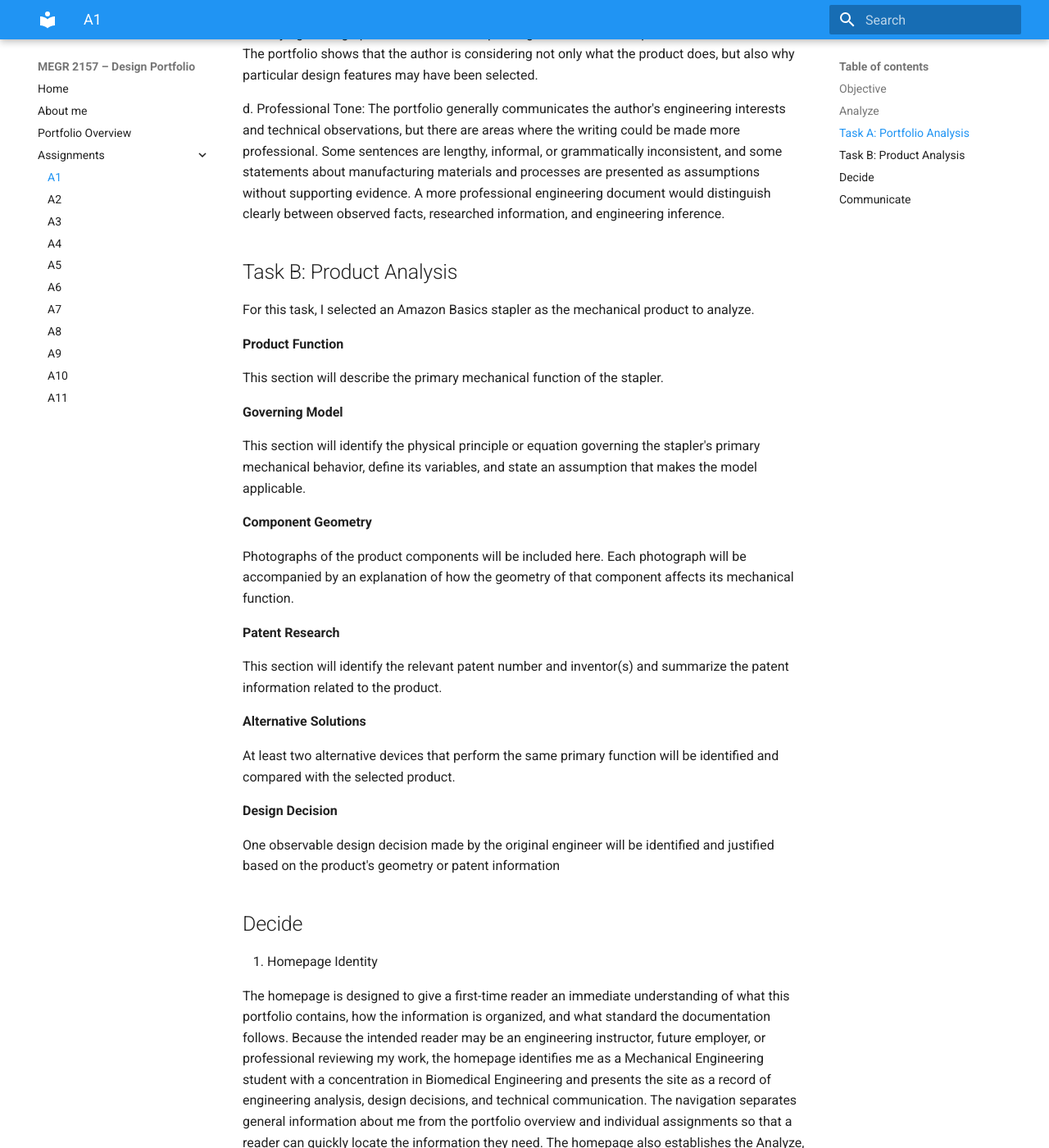
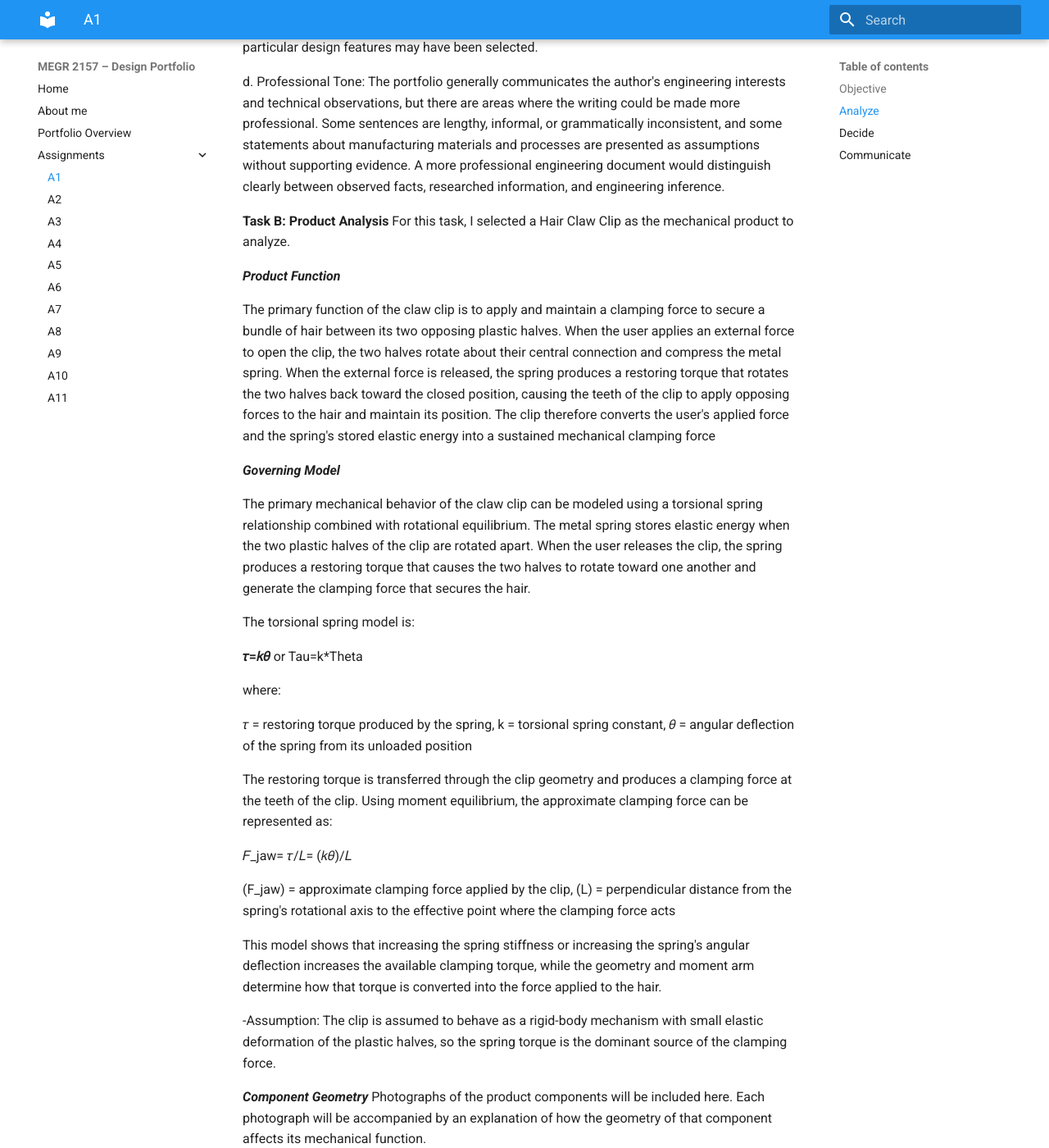
Before and after one commit to Rama-H/megr2157-portfolio, an MkDocs documentation site: the page built from docs/assignments/A01/index.md, in a window 1280 px wide and 1400 px high, scrolled down 1767 px. Shown: the whole window at 82% size. Built offline with MkDocs 1.6.1 and Material for MkDocs 9.7.7, drawn with Linux system fonts in a browser that asks for light colours; some of the changed text lies outside the part shown.

Commit message:
Revise portfolio and product analysis sections
Updated the portfolio analysis and product analysis sections, including changes to the product analyzed and formatting improvements. Enhanced clarity and professionalism in writing throughout the document.

```diff
--- a/docs/assignments/A01/index.md
+++ b/docs/assignments/A01/index.md
@@ -4,7 +4,7 @@
 The objective of this assignment is to build a professional engineering portfolio that documents my development as an engineer through analysis, engineering decisions, and technical communication. The portfolio will be used throughout the semester to document my work and demonstrate my ability to analyze problems, justify engineering decisions, and communicate my reasoning clearly.
 
 ## Analyze
-## Task A: Portfolio Analysis
+**Task A: Portfolio Analysis**
 
 For this task, I analyzed two engineering portfolios using four functional requirements: navigability, reproducibility, evidence of reasoning, and professional tone.
 
@@ -38,49 +38,69 @@ d. Professional Tone:
 The portfolio generally communicates the author's engineering interests and technical observations, but there are areas where the writing could be made more professional. Some sentences are lengthy, informal, or grammatically inconsistent, and some statements about manufacturing materials and processes are presented as assumptions without supporting evidence. A more professional engineering document would distinguish clearly between observed facts, researched information, and engineering inference.
 
 
-## Task B: Product Analysis
-For this task, I selected an Amazon Basics stapler as the mechanical product to analyze.
+**Task B: Product Analysis**
+For this task, I selected a Hair Claw Clip as the mechanical product to analyze.
 
-**Product Function**
+_**Product Function**_
 
-This section will describe the primary mechanical function of the stapler.
+The primary function of the claw clip is to apply and maintain a clamping force to secure a bundle of hair between its two opposing plastic halves. When the user applies an external force to open the clip, the two halves rotate about their central connection and compress the metal spring. When the external force is released, the spring produces a restoring torque that rotates the two halves back toward the closed position, causing the teeth of the clip to apply opposing forces to the hair and maintain its position. The clip therefore converts the user's applied force and the spring's stored elastic energy into a sustained mechanical clamping force
 
-**Governing Model**
+_**Governing Model**_
 
-This section will identify the physical principle or equation governing the stapler's primary mechanical behavior, define its variables, and state an assumption that makes the model applicable.
+The primary mechanical behavior of the claw clip can be modeled using a torsional spring relationship combined with rotational equilibrium. The metal spring stores elastic energy when the two plastic halves of the clip are rotated apart. When the user releases the clip, the spring produces a restoring torque that causes the two halves to rotate toward one another and generate the clamping force that secures the hair.
 
-**Component Geometry**
+The torsional spring model is:
 
+**𝜏=𝑘𝜃**   or Tau=k*Theta
+
+where:
+
+𝜏 = restoring torque produced by the spring,
+k = torsional spring constant,
+𝜃 = angular deflection of the spring from its unloaded position
+
+The restoring torque is transferred through the clip geometry and produces a clamping force at the teeth of the clip. Using moment equilibrium, the approximate clamping force can be represented as:
+
+𝐹_jaw= 𝜏/𝐿= (𝑘𝜃)/𝐿
+
+(F_jaw) = approximate clamping force applied by the clip,
+(L) = perpendicular distance from the spring's rotational axis to the effective point where the clamping force acts
+
+This model shows that increasing the spring stiffness or increasing the spring's angular deflection increases the available clamping torque, while the geometry and moment arm determine how that torque is converted into the force applied to the hair.
+
+-Assumption: The clip is assumed to behave as a rigid-body mechanism with small elastic deformation of the plastic halves, so the spring torque is the dominant source of the clamping force.
+
+_**Component Geometry**_
 Photographs of the product components will be included here. Each photograph will be accompanied by an explanation of how the geometry of that component affects its mechanical function.
 
-**Patent Research**
+_**Patent Research**_
 
 This section will identify the relevant patent number and inventor(s) and summarize the patent information related to the product.
 
-**Alternative Solutions**
+_**Alternative Solutions**_
 
 At least two alternative devices that perform the same primary function will be identified and compared with the selected product.
 
-**Design Decision**
+_**Design Decision**_
 
 One observable design decision made by the original engineer will be identified and justified based on the product's geometry or patent information
 
 
 ## Decide
-1. Homepage Identity
+**1. Homepage Identity**
 
 The homepage is designed to give a first-time reader an immediate understanding of what this portfolio contains, how the information is organized, and what standard the documentation follows. Because the intended reader may be an engineering instructor, future employer, or professional reviewing my work, the homepage identifies me as a Mechanical Engineering student with a concentration in Biomedical Engineering and presents the site as a record of engineering analysis, design decisions, and technical communication. The navigation separates general information about me from the portfolio overview and individual assignments so that a reader can quickly locate the information they need. The homepage also establishes the Analyze, Decide, and Communicate framework as the standard for the portfolio, signaling that each assignment will document not only the final result but also the reasoning and decisions that produced it.
 
-2. One Intentional Customization
+**2. One Intentional Customization**
 
 I changed the portfolio's primary color from green to blue. I made this change to give the portfolio a distinct visual identity while maintaining a consistent and readable interface. The color change also helps create visual separation between the site's navigation elements and its main content, making the website easier for an external reader to navigate. I selected the change based on the functional requirement of improving the organization and usability of the portfolio rather than simply changing the appearance based on personal preference.
 
-3. Documentation Standard
+**3. Documentation Standard**
 
-Every assignment entry will identify the governing model, state the assumptions used, document the reasoning behind major decisions, and provide enough evidence for another engineer to understand and reproduce the work without needing additional explanation.
+For every assignment, I will identify the governing engineering model, state the assumptions and constraints used, explain the reasoning behind my decisions, support my conclusions with appropriate evidence, and present my work clearly enough that another engineer could understand and reproduce my analysis without needing additional explanation
 
 ## Communicate
-About Me
+**About Me**
 
 My name is Rama Hamid, and I am a Mechanical Engineering student at the University of North Carolina at Charlotte with a concentration in Biomedical Engineering. I chose mechanical engineering because I have always been fascinated by how physical systems work, especially in areas like physics, design, and aerospace concepts. I enjoy understanding how things move, how forces interact, and how engineering principles can be used to create functional and efficient systems. At the same time, I have always had a strong interest in medicine and originally wanted to become a doctor, which is where my interest in biomedical engineering comes from.
 
@@ -90,9 +110,9 @@ As I continue developing as an engineer, I want to become someone who can approa
 
 I am particularly interested in a future career involving biomedical engineering and medical technology, where I can continue blending my interests in engineering, physics, and medicine. I want to gain experience working with both engineers and healthcare professionals to better understand how engineering decisions impact real clinical needs. I also value continuous improvement and learning from mistakes, because engineering problems rarely have perfect conditions. I believe a strong engineer must be able to adapt, evaluate situations critically, and make the best defensible decision with the information available.
 
-Defending an Engineering Decision
+**Defending an Engineering Decision**
 
 To defend an engineering decision means being able to explain not only what choice was made, but also why that choice was appropriate based on the available information, assumptions, constraints, and governing engineering principles. At this point in my education, I can defend simpler engineering decisions by explaining my calculations, assumptions, and reasoning, but I am still developing my ability to evaluate competing alternatives and justify decisions using engineering criteria. I expect this ability to improve throughout the semester as I work through increasingly complex engineering problems and design decisions
 
-Time Spent
+**Time Spent**
 I spent approximately [ENTER THE TIME WHEN FINISHED] working on this assignment
```
